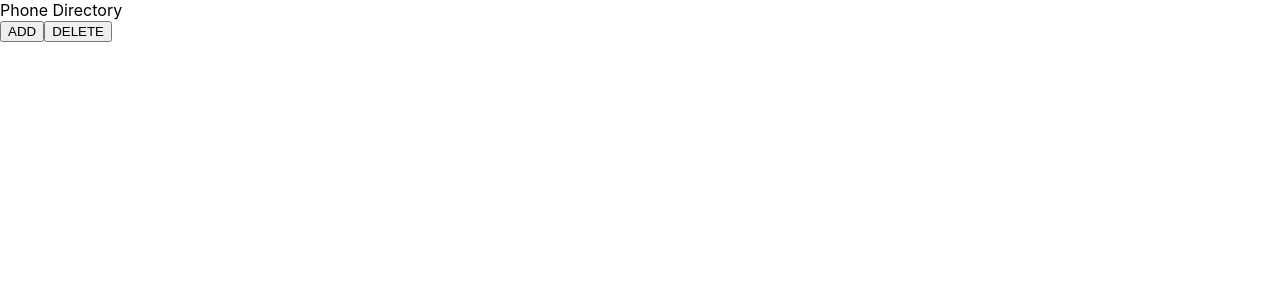
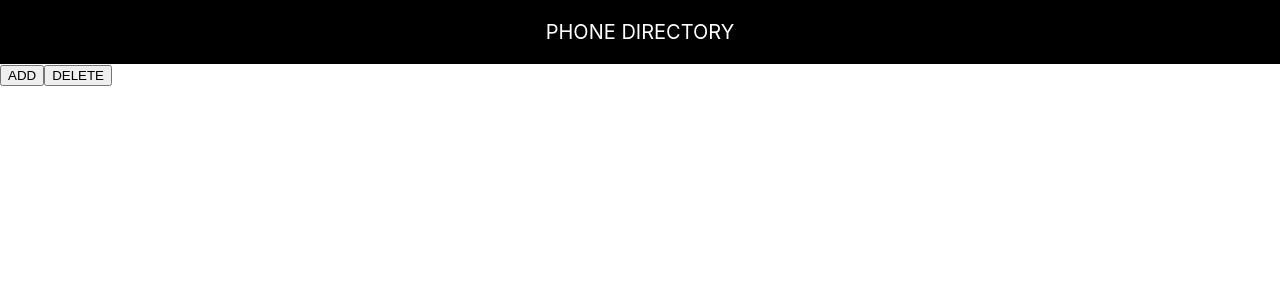
Before and after one commit to siddharthbeniwal023/phone-directory, a React (Create React App) app: page / in a window 1280 px wide. Shown: the top 300 px of the page. Built offline with nearby package versions, Linux system fonts and the light colour scheme.

Commit message:
Styled ‘Header’ (Inline Styling)

```diff
--- a/src/Header.js
+++ b/src/Header.js
@@ -1,7 +1,8 @@
 import React from "react";
 const Header = function(){
+    const HeaderStyle = {color: 'white', background: 'black', textTransform: 'uppercase', padding: 20, textAlign: 'center', fontSize: 20}
     return (
-        <div>
+        <div style={HeaderStyle}>
         Phone Directory
             </div>
     )
```
